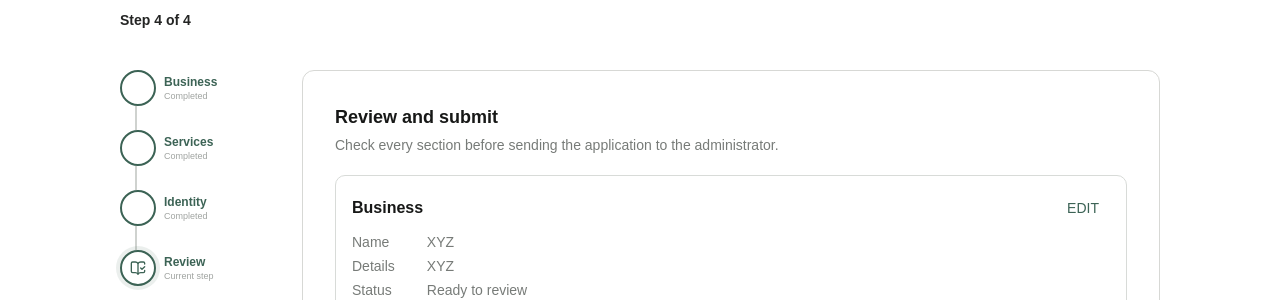
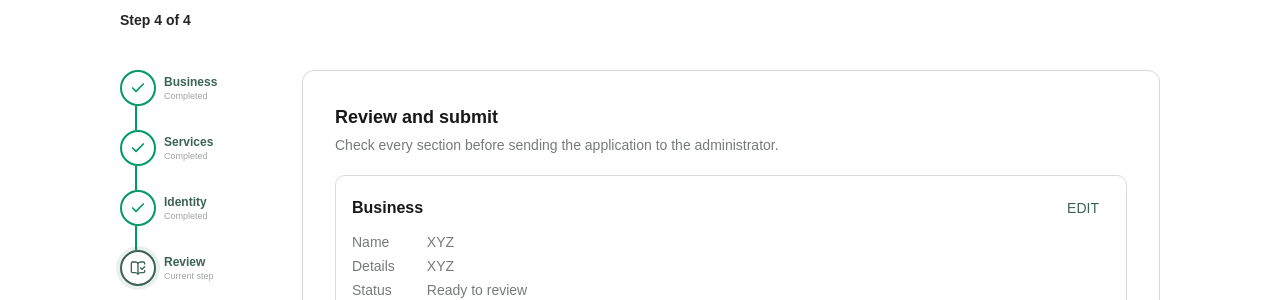
Before and after one commit to GarudaKurt/Aspen, a Next.js app: page /list-your-business/review in a window 1280 px wide. Shown: the part 227-527 px from the top of the page. Built offline with nearby package versions, Linux system fonts and the light colour scheme.

Commit message:
Match completed list-your-business step styling

```diff
--- a/src/components/listing/listing-page.tsx
+++ b/src/components/listing/listing-page.tsx
@@ -191,7 +191,7 @@ function ListingStepper({ activeIndex }: { activeIndex: number }) {
                 className={`group relative z-10 flex min-w-[78px] flex-col items-center gap-2 text-center text-xs lg:flex-row lg:items-center lg:gap-2 lg:text-left ${isReached ? "text-[#3c6355]" : "text-[#a0a4a1]"}`}
               >
                 <span
-                  className={`relative z-10 flex size-9 shrink-0 items-center justify-center rounded-full border-2 bg-white transition-colors duration-200 ${isCurrent ? "border-[#3c6355] text-[#3c6355] ring-4 ring-[#3c6355]/10" : isComplete ? "border-[#3c6355] bg-[#3c6355] text-white" : "border-[#cfd2cf] text-[#a0a4a1]"}`}
+                  className={`relative z-10 flex size-9 shrink-0 items-center justify-center rounded-full border-2 bg-white transition-colors duration-200 ${isCurrent ? "border-[#3c6355] text-[#3c6355] ring-4 ring-[#3c6355]/10" : isComplete ? "border-emerald-600 bg-emerald-50 text-emerald-600" : "border-[#cfd2cf] text-[#a0a4a1]"}`}
                 >
                   {isComplete ? <Check size={16} strokeWidth={2.5} /> : <Icon size={16} />}
                 </span>
@@ -205,7 +205,7 @@ function ListingStepper({ activeIndex }: { activeIndex: number }) {
               {hasNext && (
                 <span
                   aria-hidden="true"
-                  className={`absolute z-0 bg-[#cfd2cf] transition-colors duration-200 ${isComplete ? "bg-[#3c6355]" : ""} left-[calc(50%+18px)] right-0 top-4 h-0.5 lg:left-4 lg:right-auto lg:top-9 lg:h-auto lg:w-0.5 lg:-translate-x-1/2 lg:bottom-0`}
+                  className={`absolute z-0 bg-[#cfd2cf] transition-colors duration-200 ${isComplete ? "bg-emerald-600" : ""} left-[calc(50%+18px)] right-0 top-4 h-0.5 lg:left-4 lg:right-auto lg:top-9 lg:h-auto lg:w-0.5 lg:-translate-x-1/2 lg:bottom-0`}
                 />
               )}
             </li>
```
